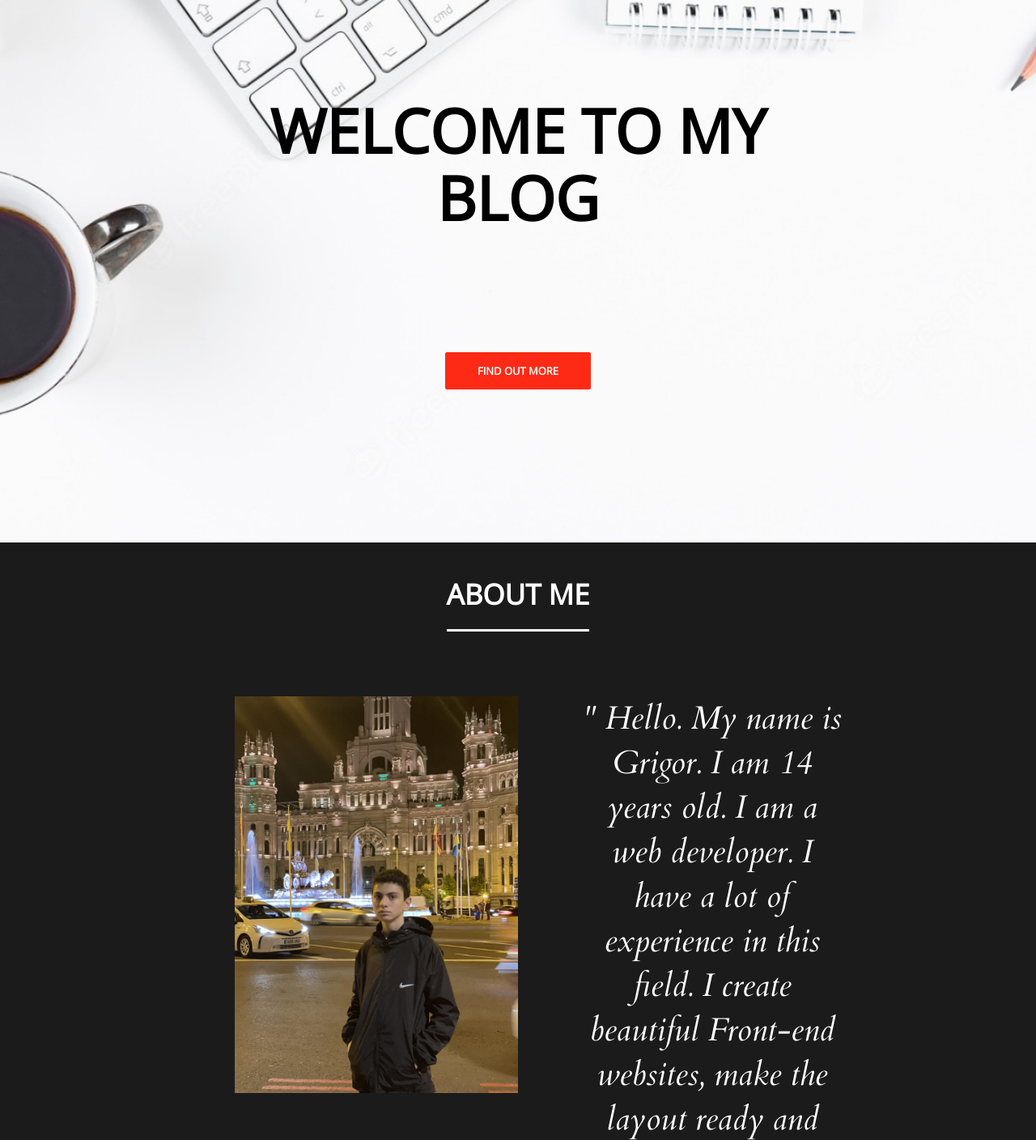
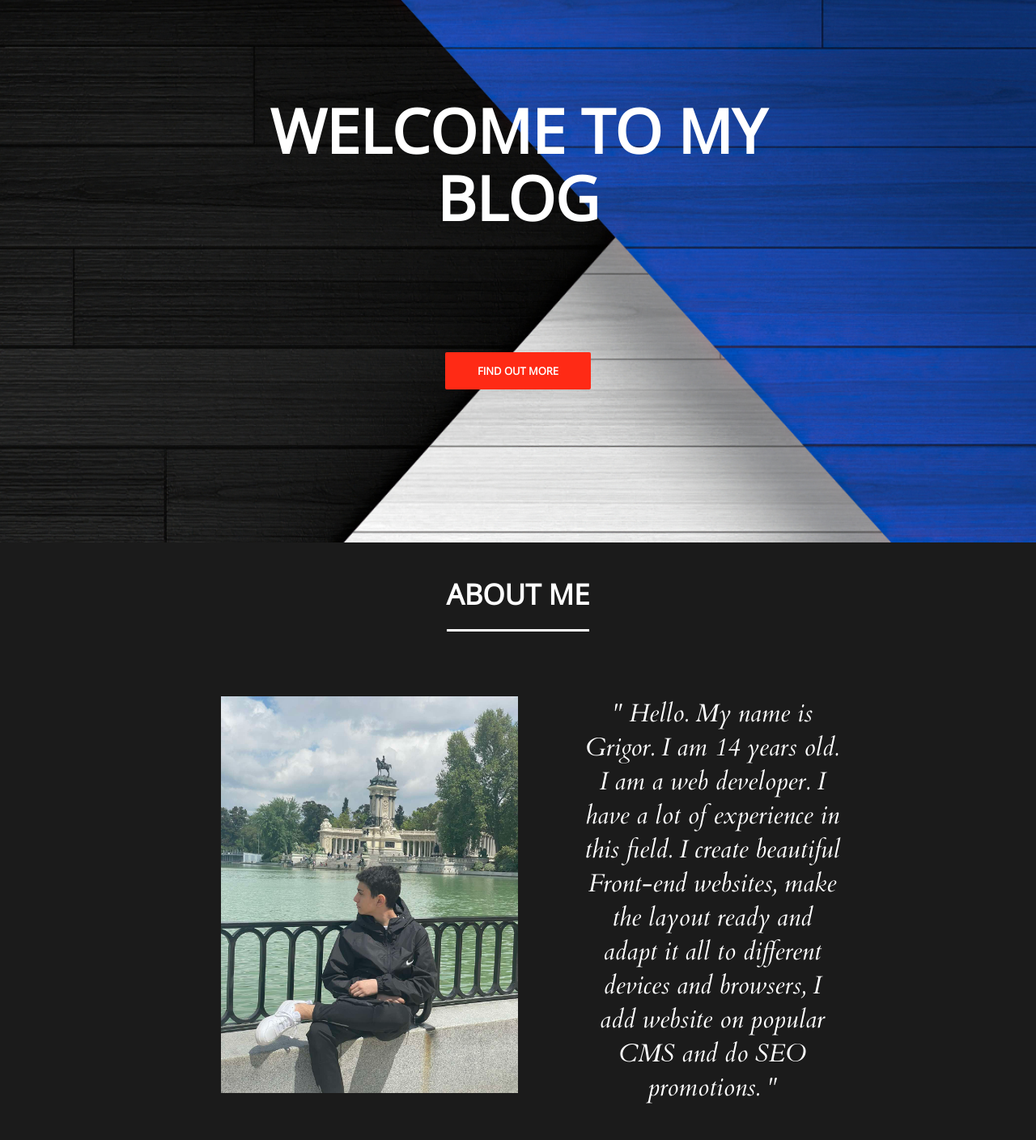
Before and after one commit to Grigor-star/Grig, a plain HTML site: page index.html in a window 1280 px wide. Shown: the part 180-1588 px from the top of the page at 81% size. Drawn offline with nearby package versions, Linux system fonts and the light colour scheme; a web font is replaced by a local one.

Commit message:
Add files via upload

```diff
--- a/index.html
+++ b/index.html
@@ -84,7 +84,7 @@
         </div>
         <div class="about_inner" >
             <div data-wow-offset="1" data-wow-duration="2s" data-wow-delay=".s" class="about_photo wow animate__animated animate__fadeInUp" >
-                <img class="about_img" src="about2.jpg" alt="">
+                <img class="about_img" src="about_img.jpg" alt="">
             </div>
             <div class="about_content " >
                 <div data-wow-offset="1" data-wow-duration="2s" data-wow-delay=".s" class="about_text wow animate__animated animate__fadeInUp" >
--- a/style.css
+++ b/style.css
@@ -112,7 +112,7 @@ body{
     height: 750px;
     padding-top: 100px;
 
-    background: url('intro2.jpg') no-repeat center / cover;
+    background: url('intro6.jpg') no-repeat center / cover;
 
 
 
@@ -130,7 +130,7 @@ body{
 .intro__title{
     margin: 100px 0 30px;
     margin-bottom: 150px;
-    color: black;
+    color: white;
     font-family: 'Open Sans', sans-serif;
     font-size: 75px;
     line-height: 1.1;
@@ -227,7 +227,7 @@ body{
 .about_text {
     color: white;
     font-family: 'Cardo', serif;
-    font-size: 40px;
+    font-size: 31px;
     font-style: italic;
     padding-left: 80px;
     padding-top: 80px;
```
Also changed, not shown: about_img.jpg (added).
